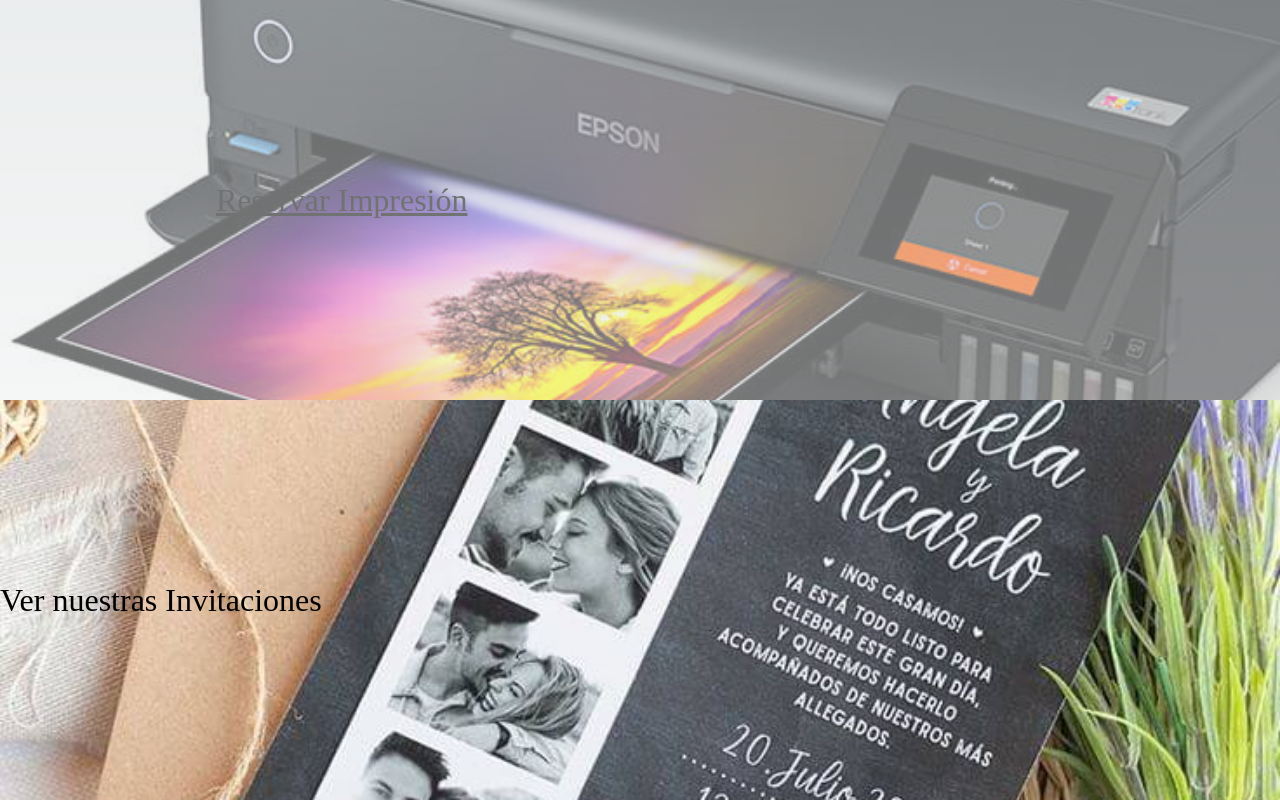
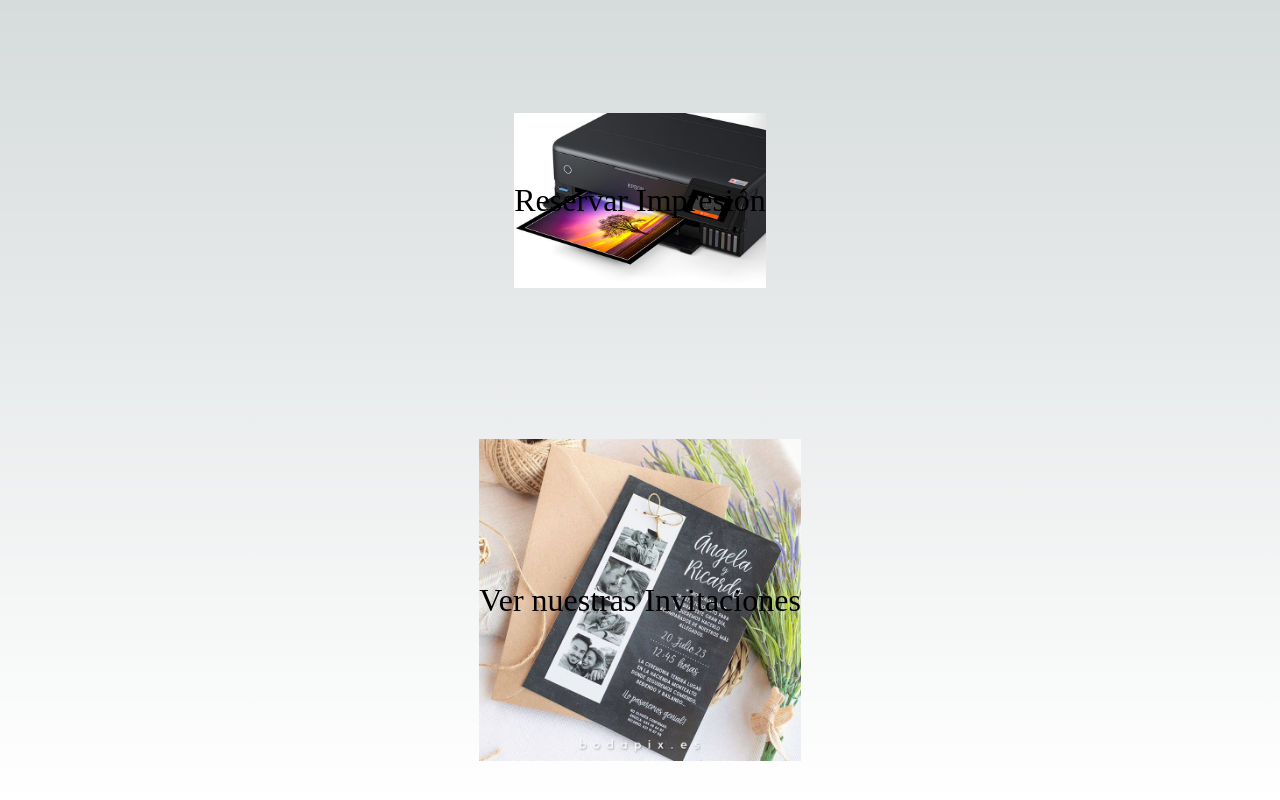
Before and after one commit to Hacedor2003/web-impresiones, a Next.js app: page / in a window 1280 px wide. Built offline with nearby package versions, Linux system fonts and the light colour scheme.

Commit message:
Optimizacion de Css

```diff
--- a/app/page.css
+++ b/app/page.css
@@ -1,62 +1,40 @@
 .btnHome {
   height: 50%;
-   background-repeat: no-repeat;
-   background-position: center;
-   background-origin: content-box;
+  background: center/contain no-repeat url(/impresora.jpg);
   border: none;
- }
-
- #btn-imprimir {
-   background-image: url(/impresora.jpg);
-   background-size: cover;
   display: flex;
   flex-direction: column;
   justify-content: center;
   align-items: flex-start;
- }
-
- #btn-imprimir>p {
-   margin-left: 27vh;
- }
-
- #btn-imprimir:hover {
-   filter: opacity(0.5);
-   -webkit-filter: opacity(0.5);
- }
-
- #btn-imprimir:hover>p {
-   text-decoration: underline;
+  filter: opacity(1);
+  -webkit-filter: opacity(1);
 }
 
 #btn-invitaciones {
-   background-image: url(/invitacion.jpg);
-   background-size: cover;
-   display: flex;
-   flex-direction: column;
-   justify-content: center;
-   align-items: flex-start;
+  background: center/contain no-repeat url(/invitacion.jpg);
 }
 
+#btn-imprimir:hover,
 #btn-invitaciones:hover {
   filter: opacity(0.5);
 }
 
+#btn-imprimir:hover>p,
 #btn-invitaciones:hover>p {
   text-decoration: underline;
 }
 
 #letras {
-   font-size: 2rem;
-   font-family: 'Times New Roman', Times, serif;
+  font: 2rem 'Times New Roman', Times, serif;
   color: black;
 }
 
 .contenedor {
   height: 100vh;
-   width: 100%;
   display: flex;
   flex-direction: column;
   justify-content: center;
+  align-items: center;
 }
 
 .linkBtn {
@@ -66,9 +44,7 @@
   border: none;
   background: none;
   text-transform: uppercase;
-   transition-timing-function: cubic-bezier(0.25, 0.8, 0.25, 1);
-   transition-duration: 400ms;
-   transition-property: color;
+  transition: 400ms color cubic-bezier(0.25, 0.8, 0.25, 1);
 }
 
 @media screen and (max-width:1230px) {
```
Lines whose indentation alone changed are shown as unchanged.
